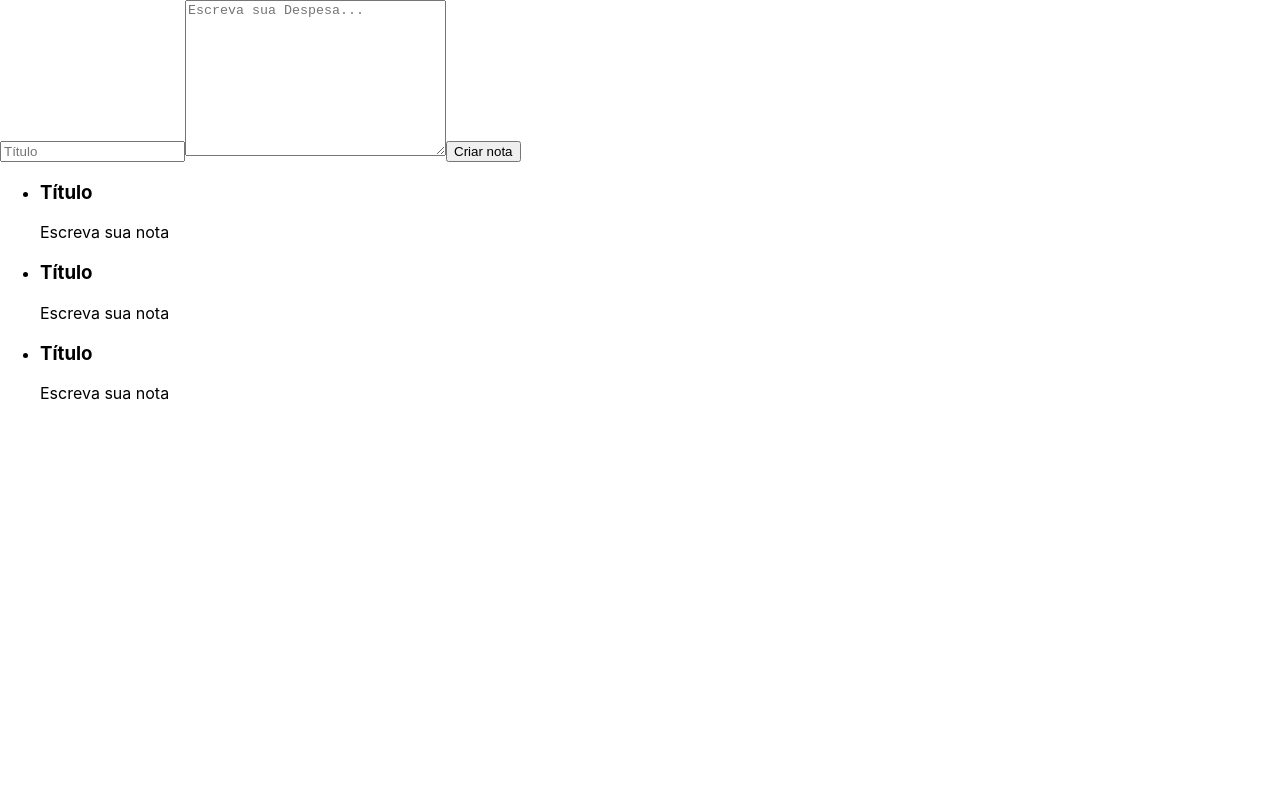
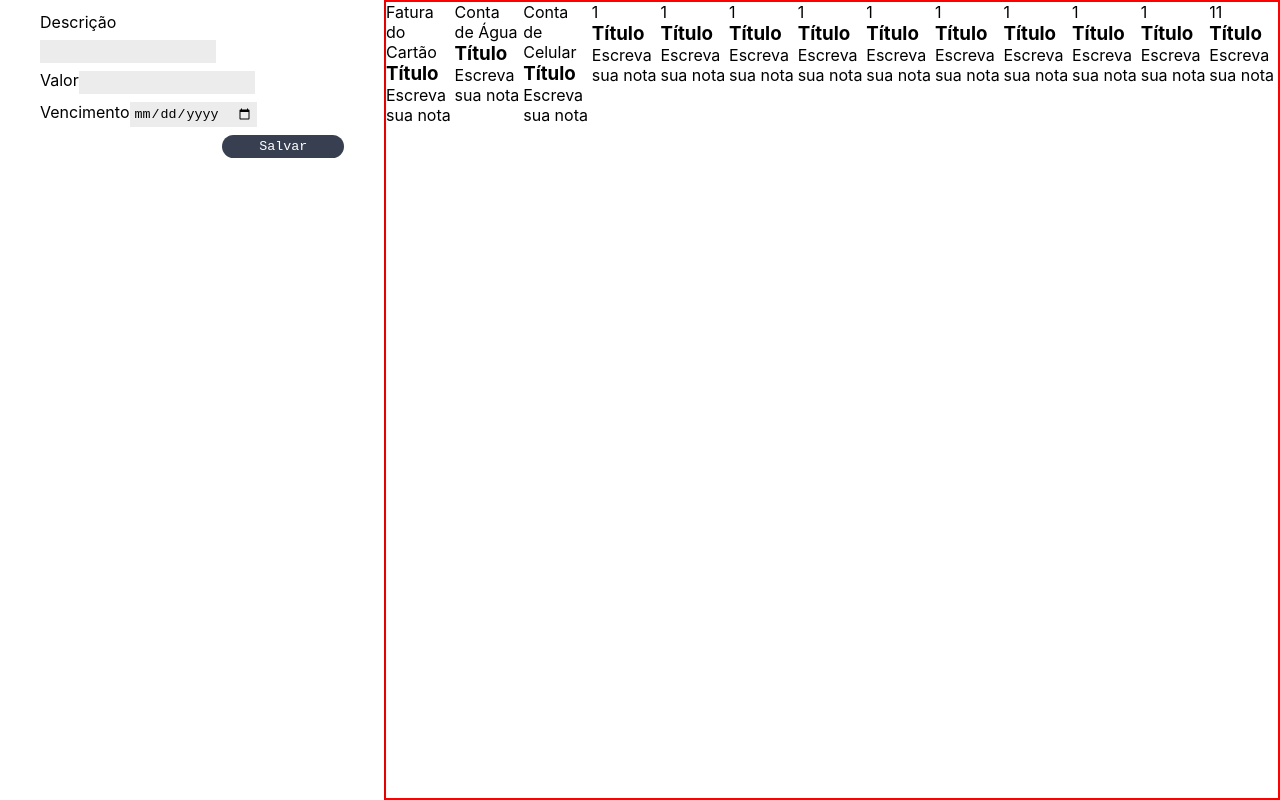
Before and after one commit to mcarvalhos/This-Pesas, a React (Create React App) app in the folder web/: page / in a window 1280 px wide. Built offline with nearby package versions, Linux system fonts and the light colour scheme.

Commit message:
Create components and css

```diff
--- a/web/src/App.js
+++ b/web/src/App.js
@@ -1,17 +1,18 @@
-import react from 'react';
-import ListaDeDespesas from './components/ListaDeDespesas';
+import React, { Component } from 'react';
+import ExpenseList from './components/ExpenseList';
+import CreateExpenseForm from './components/CreateExpenseForm';
+import "./styles/global.css";
+import "./styles/App.css";
 
-function App() {
-  return (
-    <section>
-      <form action="">
-        <input type="text" placeholder="Título"/>
-        <textarea name="" id="" cols="30" rows="10" placeholder="Escreva sua Despesa..."></textarea>
-        <button>Criar nota</button>
-      </form>
-      <ListaDeDespesas />
-    </section>
-  );
+class App extends Component {
+  render() {
+    return (
+      <section className="app">
+        <CreateExpenseForm />
+        <ExpenseList />
+      </section>
+    );
+  }
 }
 
 export default App;
--- /dev/null
+++ b/web/src/components/CreateExpenseForm.jsx
@@ -0,0 +1,41 @@
+import React, { Component } from "react";
+import "../styles/components/CreateExpenseForm.css";
+
+class CreateExpenseForm extends Component {
+  render() {
+    return (
+      <form action="" className="create-expense-form">
+        <div>
+          <label htmlFor="">Descrição</label>
+          <br/>
+          <input type="text" name="description" className="form-create_input" />
+        </div>
+        <div>
+          <label htmlFor="value">
+            Valor
+            <input
+              type="number"
+              name="value"
+              id=""
+              className="form-create_input"
+            />
+          </label>
+        </div>
+        <div>
+          <label htmlFor="due-date">
+            Vencimento
+            <input
+              type="date"
+              name="due-date"
+              id=""
+              className="form-create_input"
+            />
+          </label>
+        </div>
+        <button className="form-create_input form-create_submit">Salvar</button>
+      </form>
+    );
+  }
+}
+
+export default CreateExpenseForm;
--- /dev/null
+++ b/web/src/components/ExpenseCard.jsx
@@ -0,0 +1,16 @@
+import React, { Component } from "react";
+import "../styles/components/ExpenseCard.css";
+ class ExpenseCard extends Component {
+  render() {
+    return (
+      <section className="card-expense">
+        <header>
+          <h3>Título</h3>
+          <p>Escreva sua nota</p>
+        </header>
+      </section>
+    );
+  }
+}
+
+export default ExpenseCard
--- /dev/null
+++ b/web/src/components/ExpenseList.jsx
@@ -0,0 +1,28 @@
+import React, { Component } from "react";
+import ExpenseCard from "./ExpenseCard";
+import "../styles/components/ExpenseList.css";
+
+class ExpenseList extends Component {
+  render() {
+    return (
+      <section className="expense-list">
+        <ul>
+          {Array.of(
+            "Fatura do Cartão",
+            "Conta de Água",
+            "Conta de Celular",1,1,1,1,1,1,1,1,1,11,
+          ).map((expense, index) => {
+            return (
+              <li key={index}>
+                <div>{expense}</div>
+                <ExpenseCard />
+              </li>
+            );
+          })}
+        </ul>
+      </section>
+    );
+  }
+}
+
+export default ExpenseList;
--- a/web/src/components/ListaDeDespesas.jsx
+++ /dev/null
@@ -1,34 +0,0 @@
-import React, { Component } from "react";
-
-export default class ListaDeDespesas extends Component {
-  render() {
-    return (
-      <ul>
-        <li>
-          <section>
-            <header>
-              <h3>Título</h3>
-              <p>Escreva sua nota</p>
-            </header>
-          </section>
-        </li>
-        <li>
-          <section>
-            <header>
-              <h3>Título</h3>
-              <p>Escreva sua nota</p>
-            </header>
-          </section>
-        </li>
-        <li>
-          <section>
-            <header>
-              <h3>Título</h3>
-              <p>Escreva sua nota</p>
-            </header>
-          </section>
-        </li>
-      </ul>
-    );
-  }
-}
--- a/web/src/index.js
+++ b/web/src/index.js
@@ -1,6 +1,6 @@
 import React from 'react';
 import ReactDOM from 'react-dom';
-import './index.css';
+import './styles/index.css';
 import App from './App';
 
 ReactDOM.render(
--- /dev/null
+++ b/web/src/styles/App.css
@@ -0,0 +1,11 @@
+.app {
+  display: flex;
+}
+
+:root {
+  --primary: #58a4b0;
+  --secondary: #373f51;
+  --secondary-active: #cccccc;
+  --background: #fff;
+  --background-details: #ececec;
+}
--- /dev/null
+++ b/web/src/styles/components/CreateExpenseForm.css
@@ -0,0 +1,33 @@
+.create-expense-form {
+flex-grow: 2;
+box-shadow: 0 0 4px rgba(0, 0, 0, 0.3);
+z-index: 1;
+min-height: 100vh;
+display: flex;
+flex-direction: column;
+padding: 12px 40px;
+}
+
+.form-create_input {
+  margin-top: 8px;
+  padding: 4px;
+  border: none;
+  background-color: var(--background-details);
+  font-family: ubuntu, monospace;
+  font-weight: 100;
+}
+
+.create-expense-form button {
+  align-self: flex-end;
+  width: 40%;
+
+  background-color: var(--secondary);
+  color: white;
+  font-weight: 400;
+
+  border-radius: 15px;
+}
+
+.create-expense-form button:active {
+  background-color: var(--secondary-active);
+}
--- /dev/null
+++ b/web/src/styles/components/ExpenseCard.css
@@ -0,0 +1,4 @@
+.card-expense {
+
+  list-style: none;
+}
--- /dev/null
+++ b/web/src/styles/components/ExpenseList.css
@@ -0,0 +1,23 @@
+.expense-list {
+  width: 70%;
+
+  border: 1px solid red;
+
+  display: flex;
+  justify-content: space-evenly;
+
+
+
+
+}
+
+.expense-list ul {
+  width: 100%;
+  min-width: 440px;
+
+  display: flex;
+  justify-content: space-evenly;
+  align-items: left;
+  list-style: none;
+  border: 1px solid red
+}
--- /dev/null
+++ b/web/src/styles/global.css
@@ -0,0 +1,16 @@
+*{
+  margin: 0;
+  padding: 0;
+  box-sizing: border-box;
+}
+
+body{
+  /* color: #fff;
+  background-color: #ebf2f5; */
+
+
+}
+
+/* body, input, button, textarea{
+  font: 600 18px Nunito, sans-serif;
+} */
```
Also changed, not shown: web/src/styles/index.css (renamed from web/src/index.css), 1 other file (tests, documents, lock files or other folders).
